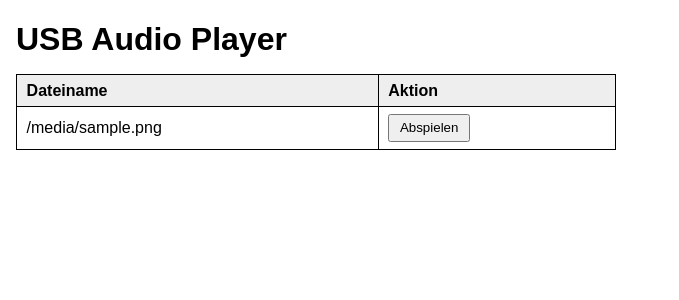
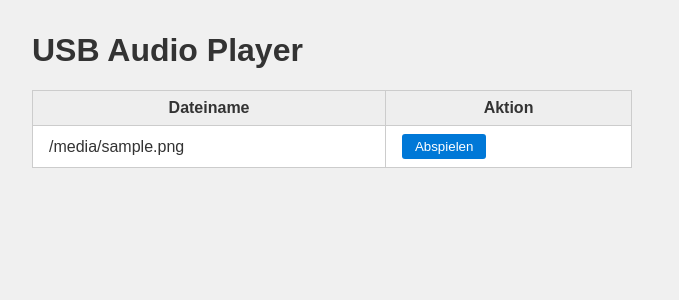
Before and after one commit to Lorentious/usbaudioplayer-with-webinterface, a Flask app: template templates/index.html in a window 1280 px wide. Shown: the top 300 px of the page, without its empty margins (0-679 px from the left). Run offline with Flask 3, Linux system fonts and the light colour scheme; the template is opened without the code that fills it: most values are stand-ins (such as "Sample title", 1, 10 or a date in 2020); parts of the project's set-up code (start-up, migrations or seed data) failed here and were passed over.

Commit message:
Update style.css

```diff
--- a/static/style.css
+++ b/static/style.css
@@ -1,45 +1,31 @@
 body {
   font-family: Arial, sans-serif;
-  margin: 1rem;
-  color: black;
-}
-h1 {
-  margin-bottom: 1rem;
+  margin: 2rem;
+  background: #f0f0f0;
+  color: #333;
 }
 table {
   border-collapse: collapse;
   width: 100%;
   max-width: 600px;
+  background: white;
 }
 th, td {
-  border: 1px solid #000;
-  padding: 0.4rem 0.6rem;
-  text-align: left;
+  padding: 0.5rem 1rem;
+  border: 1px solid #ccc;
 }
 th {
-  background-color: #eee;
+  background: #eee;
 }
 button {
-  padding: 0.3rem 0.6rem;
   cursor: pointer;
+  padding: 0.3rem 0.8rem;
+  border: none;
+  background: #0078d7;
+  color: white;
+  border-radius: 3px;
+  transition: background-color 0.2s;
 }
-#player-controls {
-  margin-top: 1rem;
-  max-width: 600px;
+button:hover {
+  background: #005a9e;
 }
-#progress-container {
-  width: 100%;
-  height: 15px;
-  background: #ddd;
-  cursor: pointer;
-  margin-top: 0.2rem;
-}
-#progress {
-  height: 100%;
-  background: #666;
-  width: 0%;
-}
-#time {
-  font-family: monospace;
-  margin-top: 0.3rem;
-}
```
